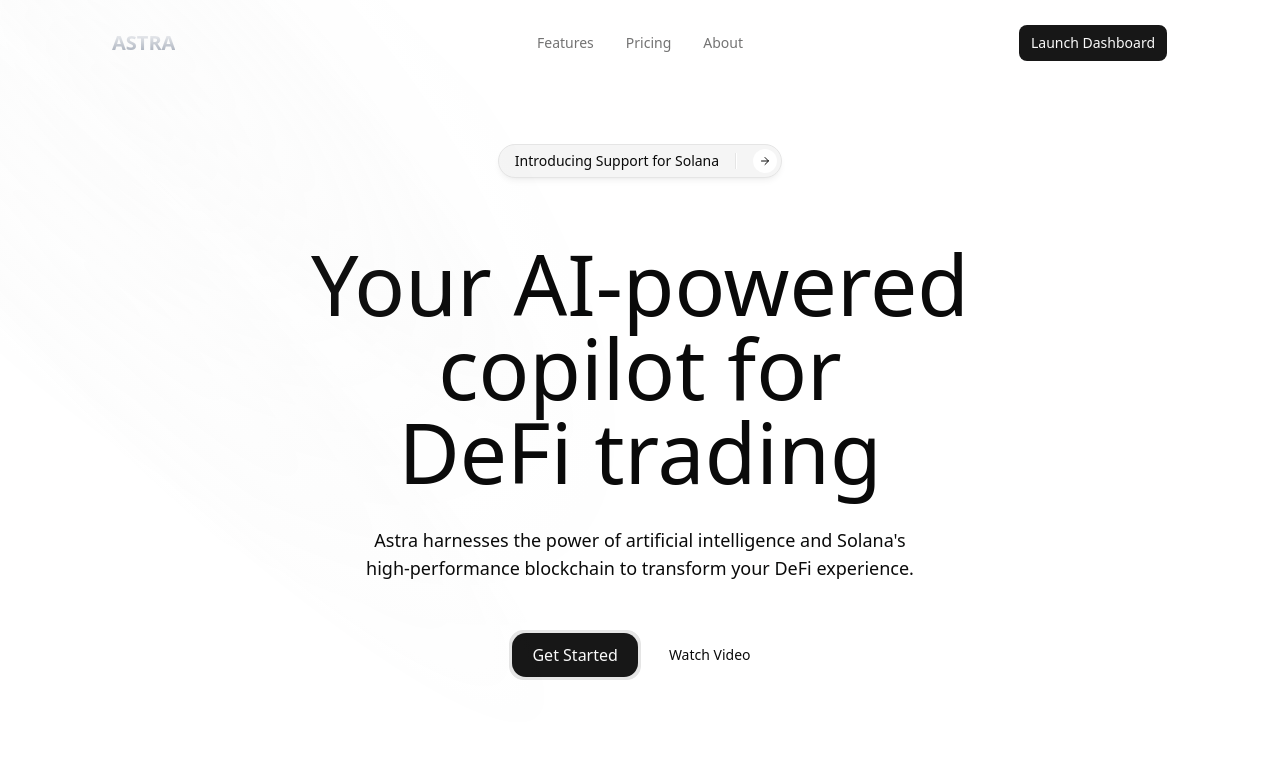
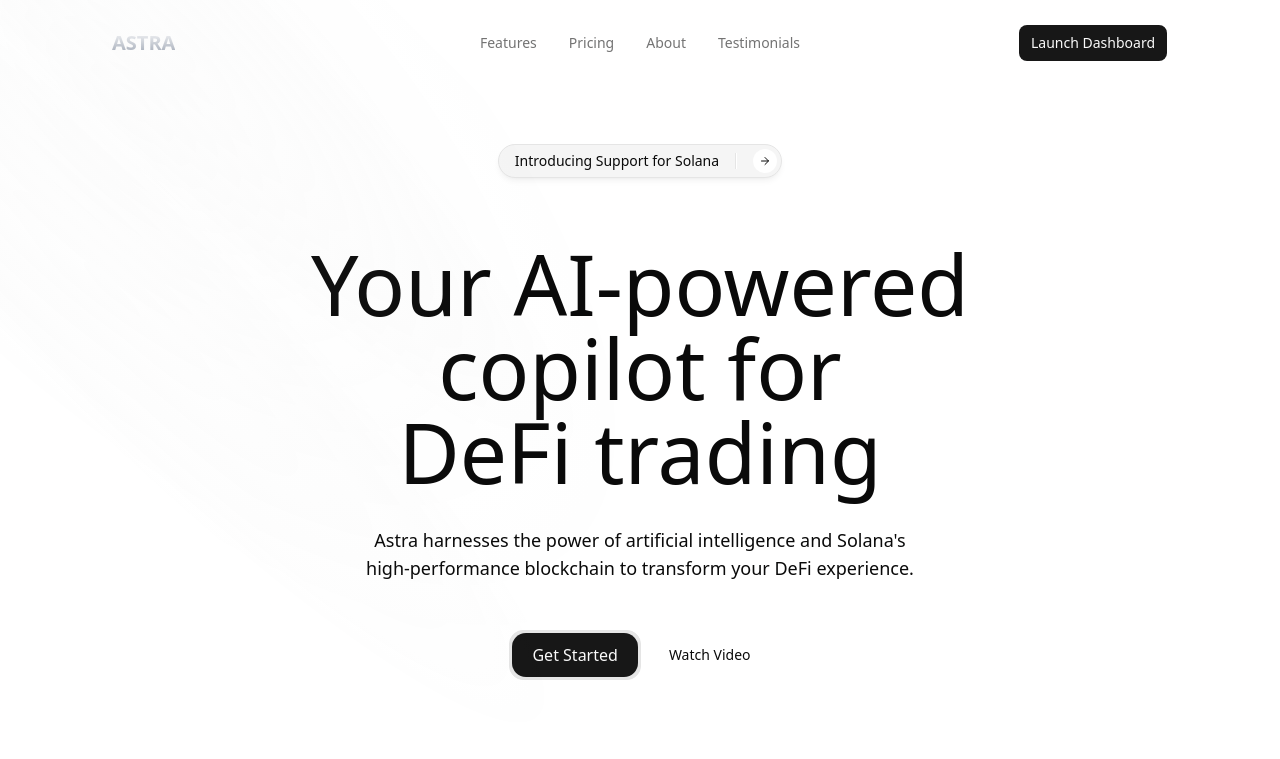
Before and after one commit to Spydiecy/3PercentHacks-Project, a Next.js app in the folder frontend/: page / in a window 1280 px wide. Shown: the top 759 px of the page. Built offline with nearby package versions, Linux system fonts and the light colour scheme.

Commit message:
fixed testimonials

```diff
--- a/frontend/app/globals.css
+++ b/frontend/app/globals.css
@@ -122,10 +122,10 @@
 }
 
 @keyframes marquee {
-  from {
+  0% {
     transform: translateX(0);
   }
-  to {
+  100% {
     transform: translateX(calc(-100% - var(--gap)));
   }
 }
--- a/frontend/components/blocks/hero-section-1.tsx
+++ b/frontend/components/blocks/hero-section-1.tsx
@@ -621,6 +621,7 @@
     { name: 'Features', href: '#features' },
     { name: 'Pricing', href: '#pricing' },
     { name: 'About', href: '#about' },
+    { name: 'Testimonials', href: '#testimonials' },
 ]
 
 const HeroHeader = () => {
--- a/frontend/components/blocks/testimonials-with-marquee.tsx
+++ b/frontend/components/blocks/testimonials-with-marquee.tsx
@@ -21,7 +21,7 @@
   className
 }: TestimonialsSectionProps) {
   return (
-    <section className={cn(
+    <section id="testimonials" className={cn(
       "bg-background text-foreground",
       "py-12 sm:py-24 md:py-32 px-0",
       className
@@ -37,16 +37,25 @@
         </div>
 
         <div className="relative flex w-full flex-col items-center justify-center overflow-hidden">
-          <div className="group flex overflow-hidden p-2 [--gap:1rem] [gap:var(--gap)] flex-row [--duration:40s]">
-            <div className="flex shrink-0 justify-around [gap:var(--gap)] animate-marquee flex-row group-hover:[animation-play-state:paused]">
-              {[...Array(4)].map((_, setIndex) => (
-                testimonials.map((testimonial, i) => (
+          <div className="w-full overflow-hidden">
+            <div className="flex [--gap:1rem] [gap:var(--gap)] [--duration:40s]">
+              <div className="flex shrink-0 justify-around [gap:var(--gap)] animate-marquee flex-row hover:[animation-play-state:paused]">
+                {testimonials.map((testimonial, i) => (
                   <TestimonialCard
-                    key={`${setIndex}-${i}`}
+                    key={`set1-${i}`}
                     {...testimonial}
                   />
-                ))
-              ))}
+                ))}
+              </div>
+              {/* Duplicate the testimonials for seamless looping */}
+              <div className="flex shrink-0 justify-around [gap:var(--gap)] animate-marquee flex-row hover:[animation-play-state:paused]">
+                {testimonials.map((testimonial, i) => (
+                  <TestimonialCard
+                    key={`set2-${i}`}
+                    {...testimonial}
+                  />
+                ))}
+              </div>
             </div>
           </div>
 
```
